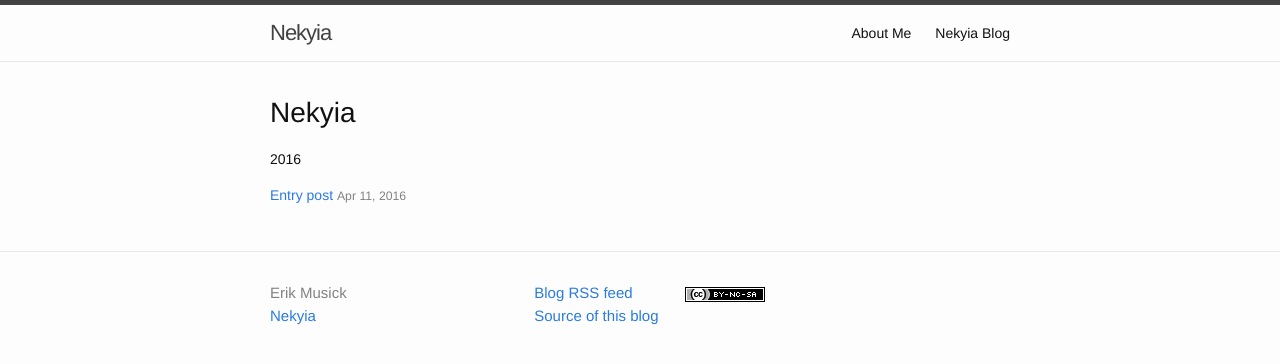
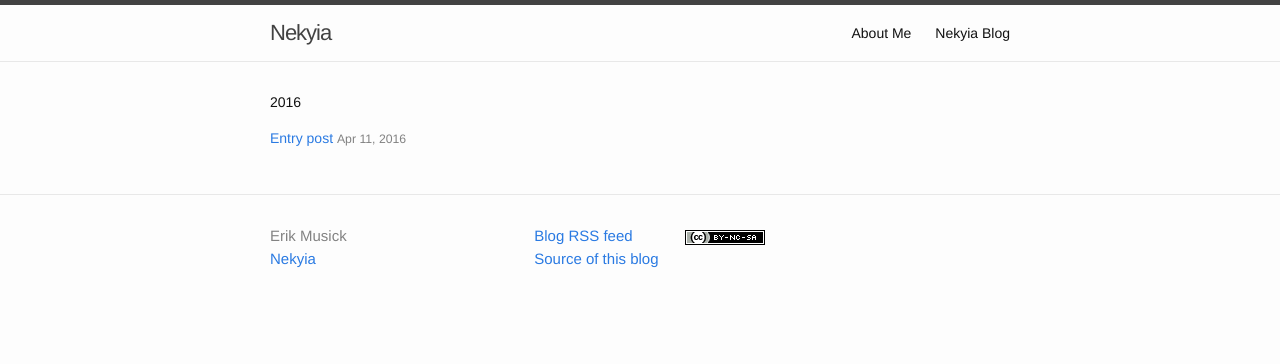
Before and after one commit to emusick/emusick.github.io, a Jekyll site: the page built from index.html, in a window 1280 px wide. Shown: the top 364 px of the page. Built offline with Jekyll 4.4.1, drawn with Linux system fonts in a browser that asks for light colours.

Commit message:
Update index.html

```diff
--- a/index.html
+++ b/index.html
@@ -6,7 +6,6 @@ permalink: index.html
 
 <div class="home">
 
-    <h1>Nekyia</h1>
     {% for post in site.posts %}
         {% capture post_year %}{{ post.date | date: "%Y" }}{% endcapture %}
         {% if post_year != current_year %}
```
